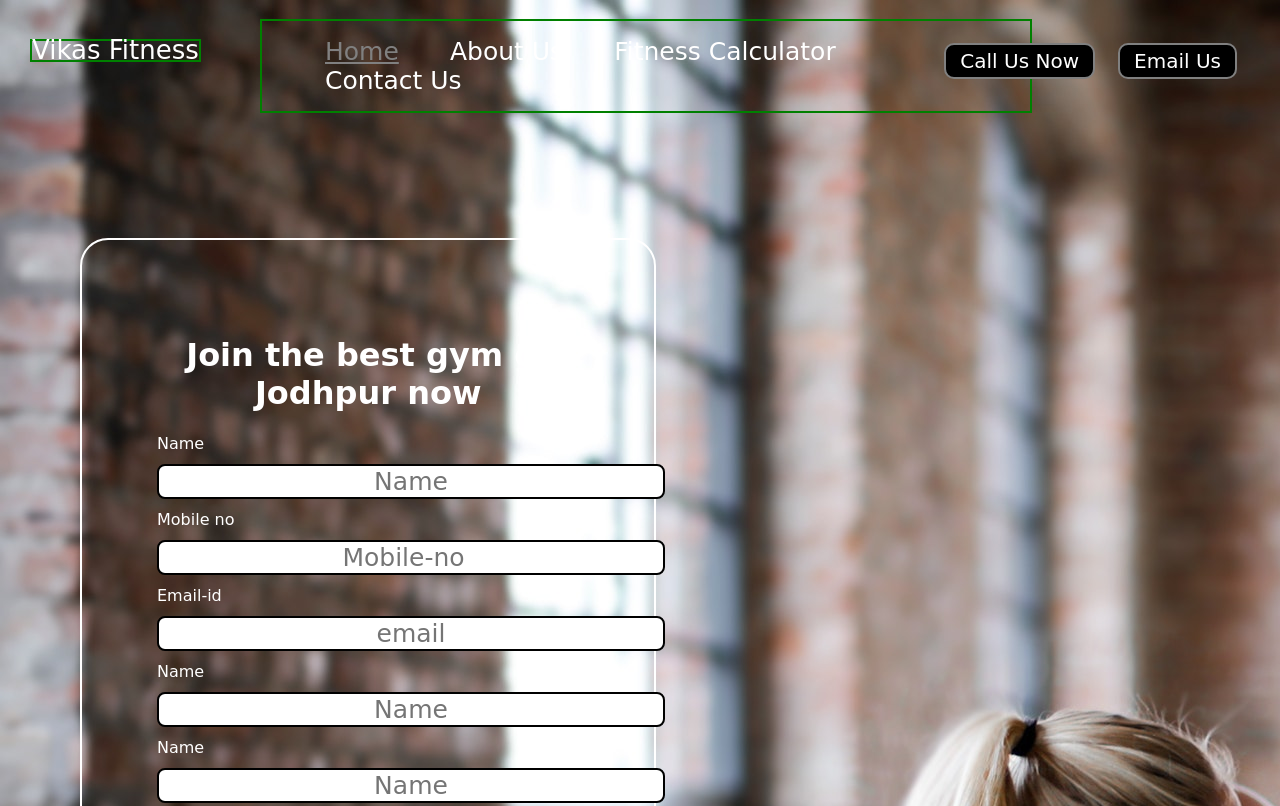
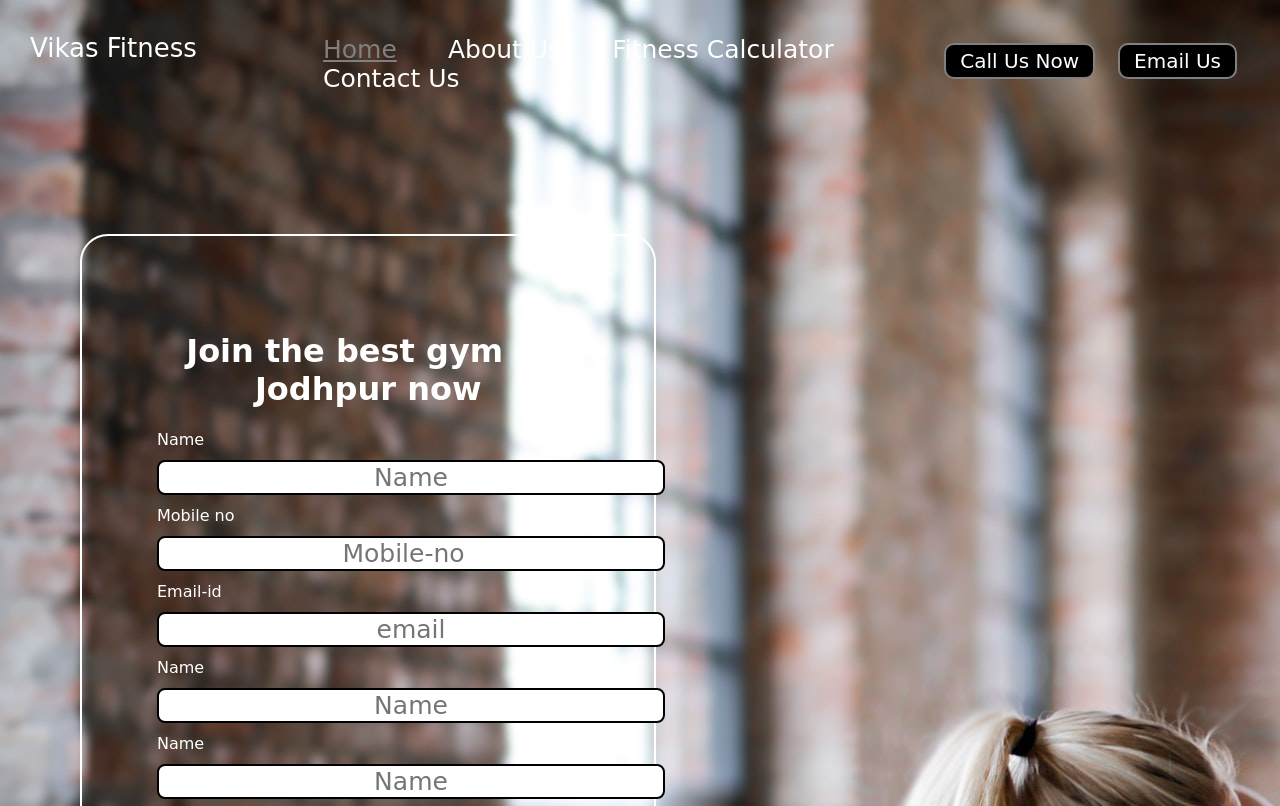
Before and after one commit to VikasHBishnoi/Gym-Website, a plain HTML site: page index.html in a window 1280 px wide. Shown: the top 806 px of the page. Drawn offline with Linux system fonts and the light colour scheme; a web font is replaced by a local one.

Commit message:
First Version

```diff
--- a/project.css
+++ b/project.css
@@ -14,7 +14,7 @@ body {
     left: 30px;
     top: 20px;
     margin: 19px 0px;
-    border: 2px solid green;
+    /* border: 2px solid green; */
 
 }
 .left div {
@@ -27,7 +27,7 @@ body {
     display: inline-block;
     width: 60%;
     margin: 19px 260px;
-    border: 2px solid green;
+    /* border: 2px solid green; */
 }
 
 .right {
```
